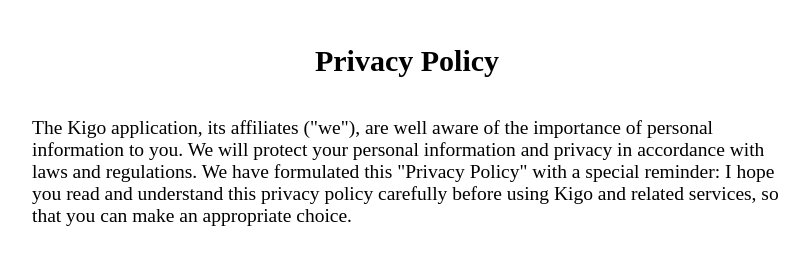
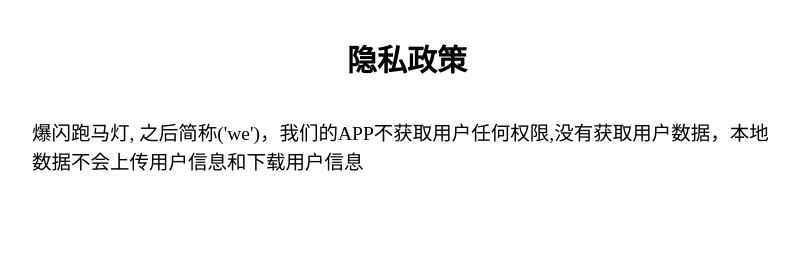
Before and after one commit to smallwhitexujian/marqueeText, a plain HTML site: page index.html in a window 1280 px wide. Shown: the whole page, without its empty margins (233-1042 px from the left). Drawn offline with Linux system fonts and the light colour scheme.

Commit message:
Update index.html

```diff
--- a/index.html
+++ b/index.html
@@ -41,12 +41,9 @@
 </style>
 
 <body>
-    <h2>Privacy Policy</h2>
+    <h2>隐私政策</h2>
     <p>
-        The Kigo application, its affiliates ("we"), are well aware of the importance of personal information to you. We
-        will protect your personal information and privacy in accordance with laws and regulations. We have formulated
-        this "Privacy Policy" with a special reminder: I hope you read and understand this privacy policy carefully
-        before using Kigo and related services, so that you can make an appropriate choice.
+        爆闪跑马灯, 之后简称('we')，我们的APP不获取用户任何权限,没有获取用户数据，本地数据不会上传用户信息和下载用户信息
     </p>
 </body>
 </html>
```
